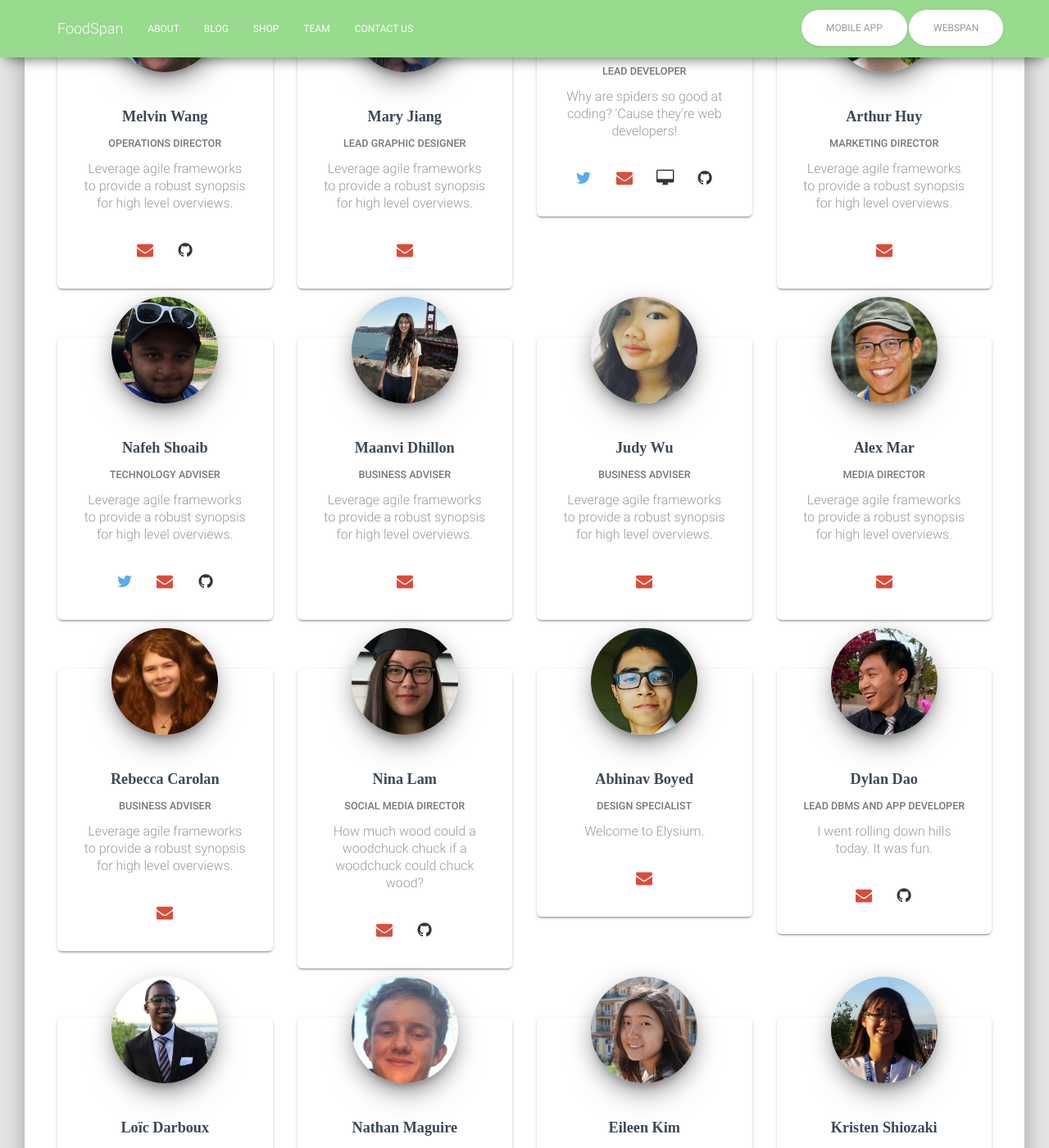
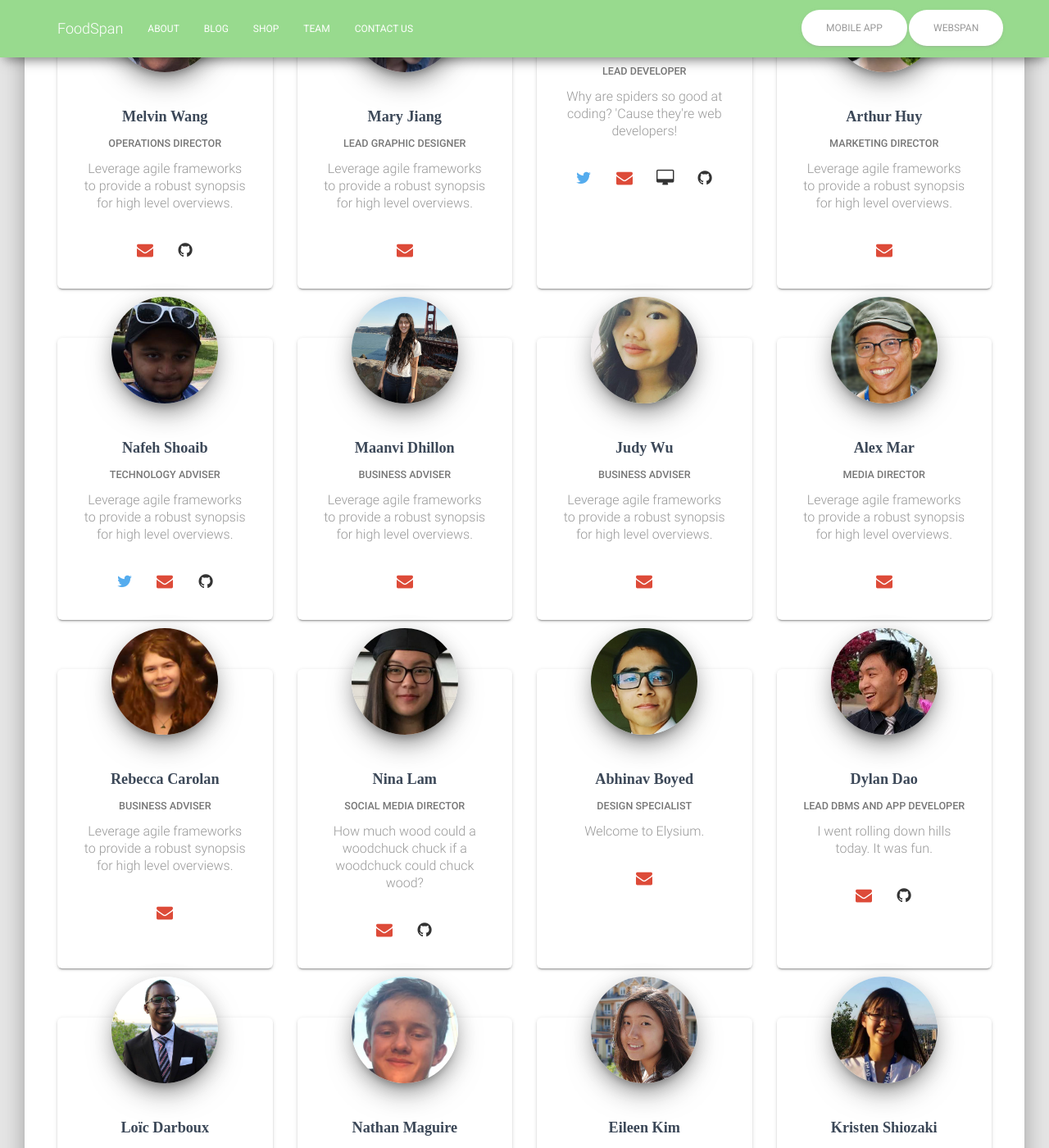
Before and after one commit to FoodSpan/foodspan-website, a Jekyll site: the page built from team.html, in a window 1280 px wide and 1400 px high, scrolled down 289 px. Shown: the whole window at 82% size. Built offline with Jekyll 4.4.1, drawn with Linux system fonts in a browser that asks for light colours; some web fonts are replaced.

Commit message:
fixes that flex box bug once and for all

```diff
--- a/css/style.css
+++ b/css/style.css
@@ -1,6 +1,5 @@
-@media (min-width: @screen-md-min) {
 @supports (display:flex){
-    .row {
+  .row-profile {
     display: -webkit-box;
     display: -mox-box;
     display: -webkit-flex;
@@ -8,7 +7,7 @@
     display: flex;
     flex-wrap: wrap;
   }
-    .row > [class*='col-'] {
+  .row-profile > [class*='col-'] {
     display: flex;
     -webkit-box-flex:1;
     -moz-box-flex:1;
@@ -16,7 +15,6 @@
     -ms-flex:1;
     flex:1;
     flex-direction: column;
-    }
   }
 }
 
--- a/team.html
+++ b/team.html
@@ -10,7 +10,7 @@ permalink: /team/
 	      <h2 class="title">Team Members</h2>
 	      <h5 class="description">The FoodSpan team is dedicated to making an amazing product. Here are some of the members that have made FoodSpan as awesome as it is!</h5>
 	    </div>
-			<div class="row" style="padding-top:10px;">
+			<div class="row row-profile" style="padding-top:10px;">
 				<div class="col-md-3">
 					<div class="card card-profile">
 						<div class="card-avatar">
@@ -93,7 +93,7 @@ permalink: /team/
 					</div>
 				</div>
 			</div>
-      <div class="row">
+      <div class="row row-profile">
 				<div class="col-md-3">
 					<div class="card card-profile">
 						<div class="card-avatar">
@@ -173,7 +173,7 @@ permalink: /team/
 					</div>
 				</div>
 			</div>
-      <div class="row">
+      <div class="row row-profile">
 				<div class="col-md-3">
 					<div class="card card-profile">
 						<div class="card-avatar">
@@ -253,7 +253,7 @@ permalink: /team/
 					</div>
 				</div>
 			</div>
-			<div class="row">
+			<div class="row row-profile">
 				<div class="col-md-3">
 					<div class="card card-profile">
 						<div class="card-avatar">
@@ -332,7 +332,7 @@ permalink: /team/
 					</div>
 				</div>
 			</div>
-			<div class="row">
+			<div class="row row-profile">
 				<div class="col-md-3">
 					<div class="card card-profile">
 						<div class="card-avatar">
```
Also changed, not shown: fr/team/index.html (+5 -5 lines). Lines whose indentation alone changed are shown as unchanged.
